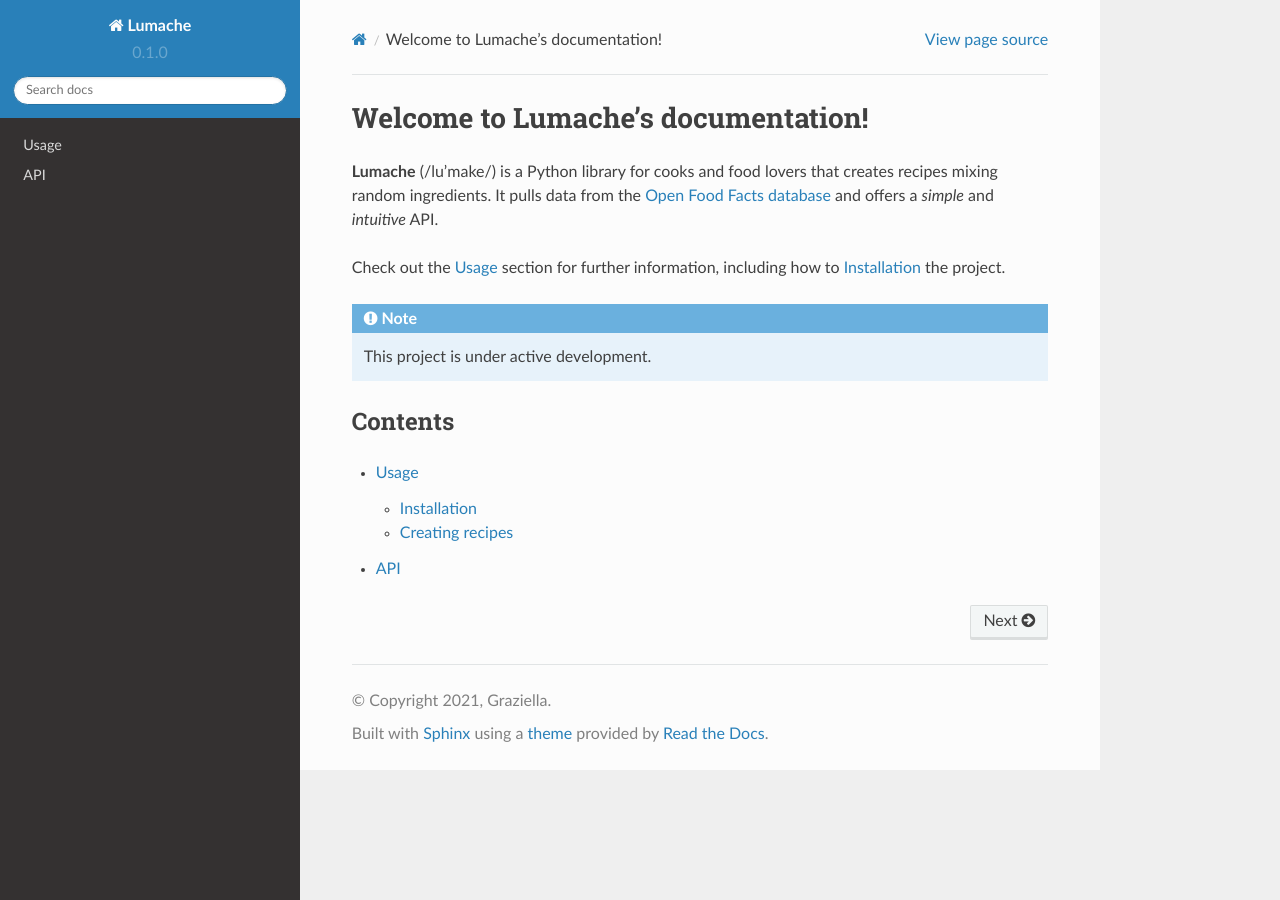
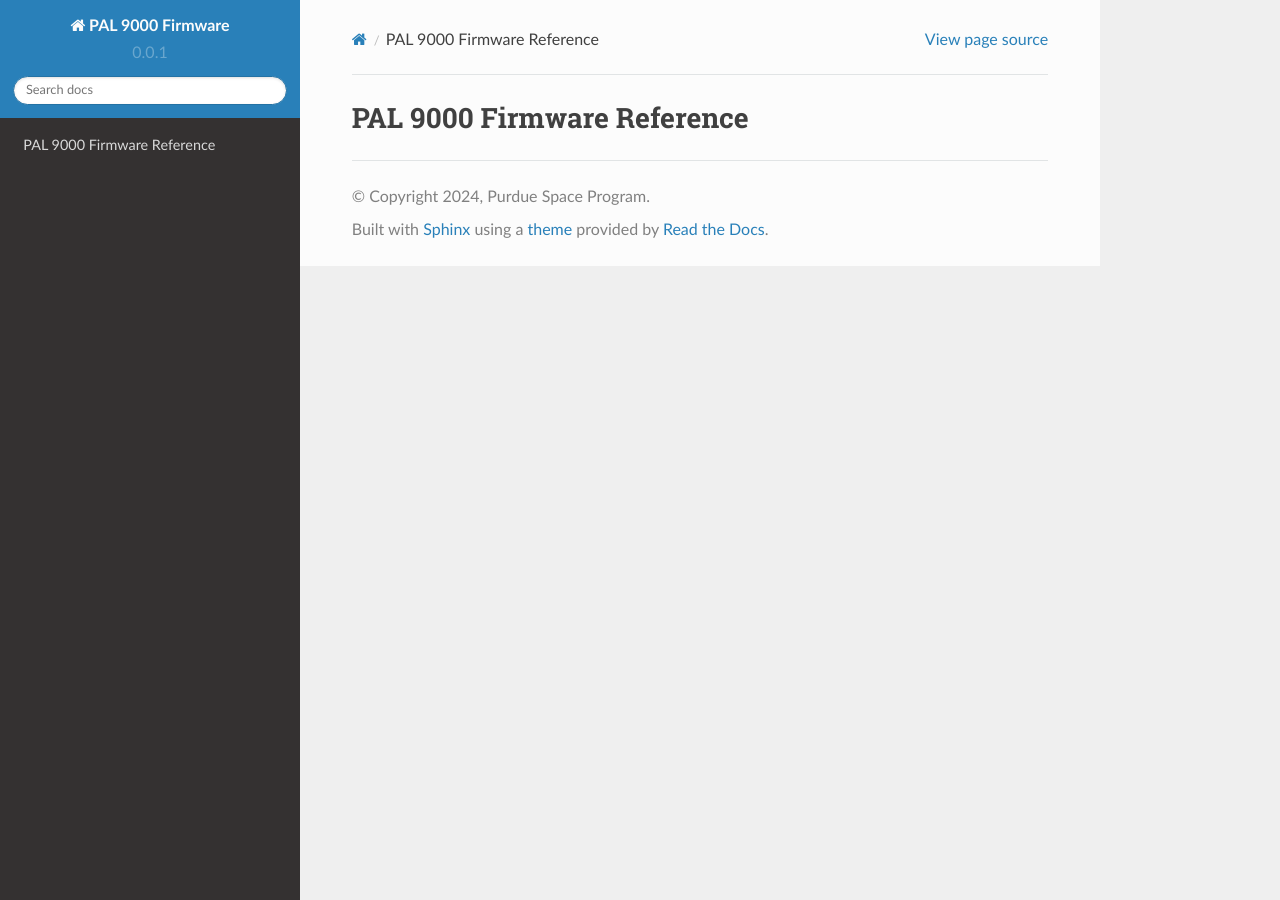
Before and after one commit to PSP-High-Altitude/PSP-HA-Firmware, a Sphinx documentation site: the page built from docs/source/index.rst, in a window 1280 px wide. Built offline with Sphinx 7.4.7 and the Read the Docs theme 2.0.0, drawn with Linux system fonts in a browser that asks for light colours.

Commit message:
Update default documentation stuff

```diff
--- a/docs/source/api.rst
+++ /dev/null
@@ -1,7 +0,0 @@
-API
-===
-
-.. autosummary::
-   :toctree: generated
-
-   lumache
--- a/docs/source/conf.py
+++ b/docs/source/conf.py
@@ -2,12 +2,12 @@
 
 # -- Project information
 
-project = 'Lumache'
-copyright = '2021, Graziella'
-author = 'Graziella'
+project = 'PAL 9000 Firmware'
+copyright = '2024, Purdue Space Program'
+author = 'Purdue Space Program'
 
-release = '0.1'
-version = '0.1.0'
+release = '5.0'
+version = '0.0.1'
 
 # -- General configuration
 
--- a/docs/source/index.rst
+++ b/docs/source/index.rst
@@ -1,22 +1,2 @@
-Welcome to Lumache's documentation!
+PAL 9000 Firmware Reference
 ===================================
-
-**Lumache** (/lu'make/) is a Python library for cooks and food lovers
-that creates recipes mixing random ingredients.
-It pulls data from the `Open Food Facts database <https://world.openfoodfacts.org/>`_
-and offers a *simple* and *intuitive* API.
-
-Check out the :doc:`usage` section for further information, including
-how to :ref:`installation` the project.
-
-.. note::
-
-   This project is under active development.
-
-Contents
---------
-
-.. toctree::
-
-   usage
-   api
```
Also changed, not shown: docs/source/usage.rst (deleted, +0 -33 lines), lumache.py (deleted, +0 -23 lines), pyproject.toml (deleted, +0 -8 lines), docs/.readthedocs.yaml (renamed from .readthedocs.yaml).
